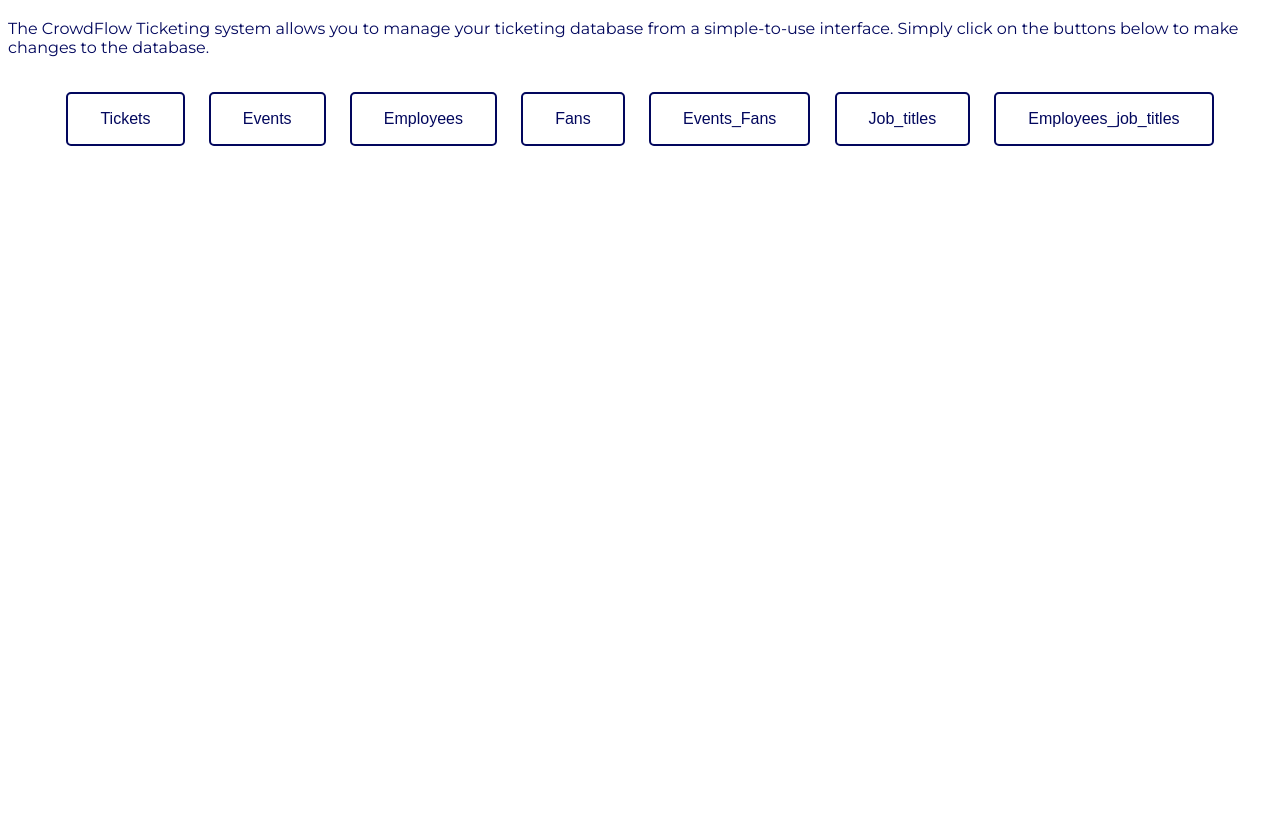
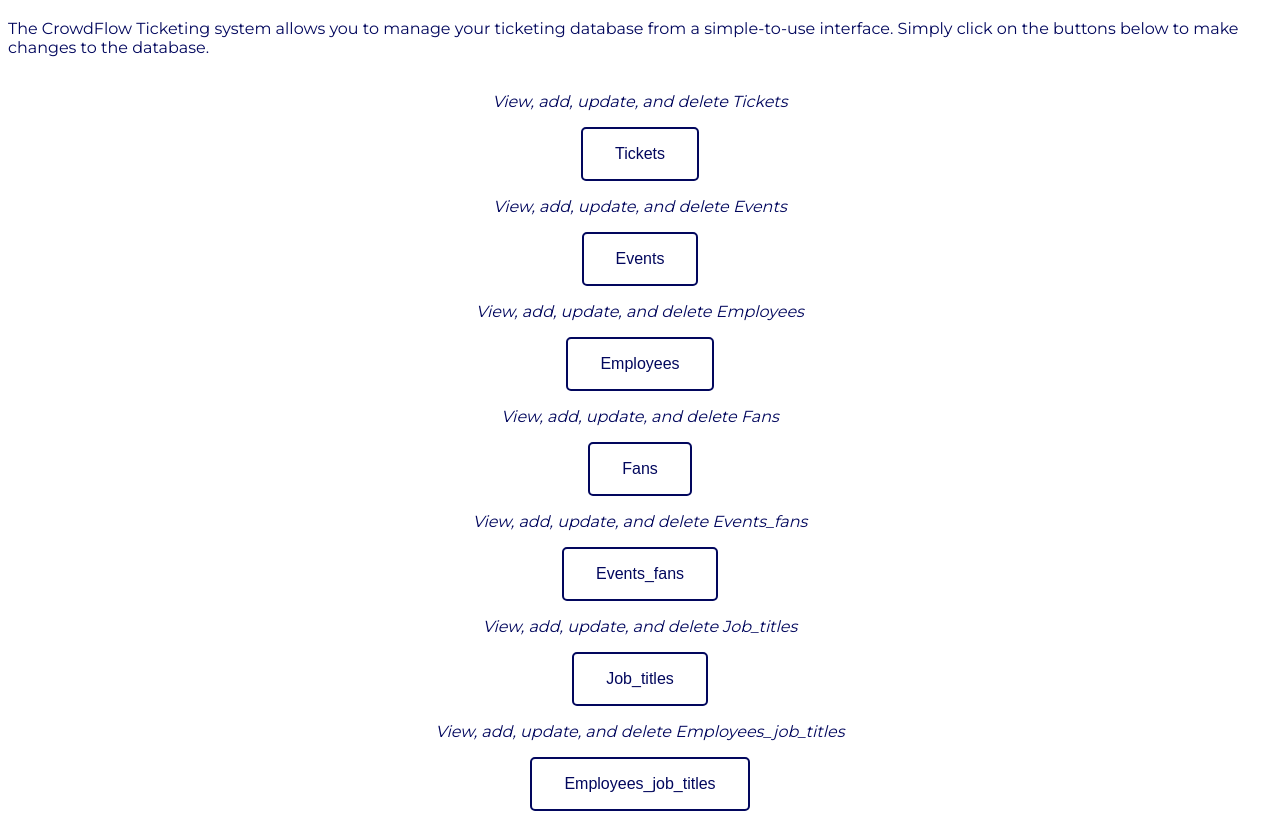
Before and after one commit to nbowd/CrowdFlow, a plain HTML site: page index.html in a window 1280 px wide. Shown: the part 387-1206 px from the top of the page. Before the commit the page ends 800 px from the top, so only its background shows below. Drawn offline with Linux system fonts and the light colour scheme.

Commit message:
Update index.html

```diff
--- a/index.html
+++ b/index.html
@@ -20,13 +20,20 @@
         <h1>CrowdFlow Ticketing System</h1>
         <p>The CrowdFlow Ticketing system allows you to manage your ticketing database from a simple-to-use interface. Simply click on the buttons below to make changes to the database.</p>
         <div class = "nav-buttons">
-            <button>Tickets</button>
-            <button>Events</button>
-            <button>Employees</button>
-            <button>Fans</button>
-            <button>Events_Fans</button>
-            <button>Job_titles</button>
-            <button>Employees_job_titles</button>
+            <p><em>View, add, update, and delete Tickets</em></p>
+            <button class = "nav-button" onclick="document.location='tickets.html'">Tickets</button>
+            <p><em>View, add, update, and delete Events</em></p>
+            <button class = "nav-button" onclick="document.location='events.html'">Events</button>
+            <p><em>View, add, update, and delete Employees</em></p>
+            <button class = "nav-button">Employees</button>
+            <p><em>View, add, update, and delete Fans</em></p>
+            <button class = "nav-button">Fans</button>
+            <p><em>View, add, update, and delete Events_fans</em></p>
+            <button class = "nav-button">Events_fans</button>
+            <p><em>View, add, update, and delete Job_titles</em></p>
+            <button class = "nav-button">Job_titles</button>
+            <p><em>View, add, update, and delete Employees_job_titles</em></p>
+            <button class = "nav-button">Employees_job_titles</button>
         </div>
     </main>
 
```
